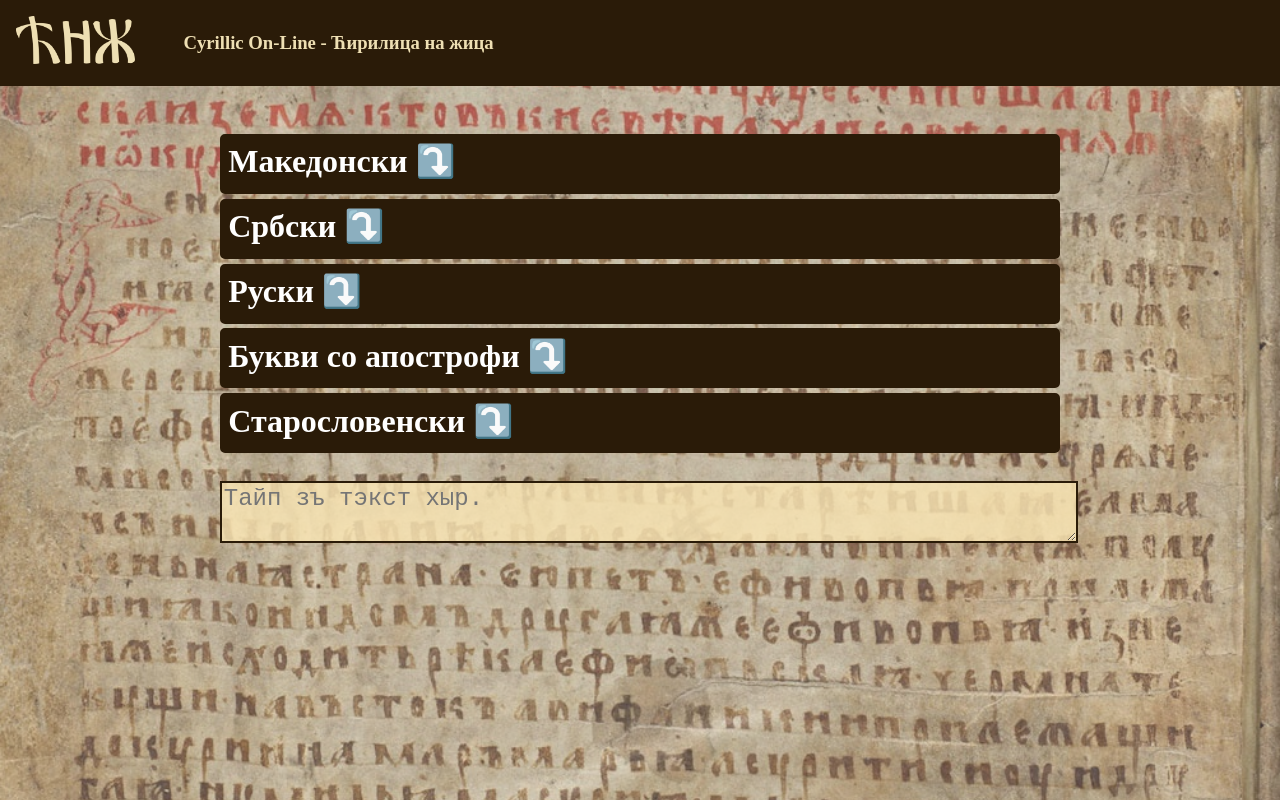
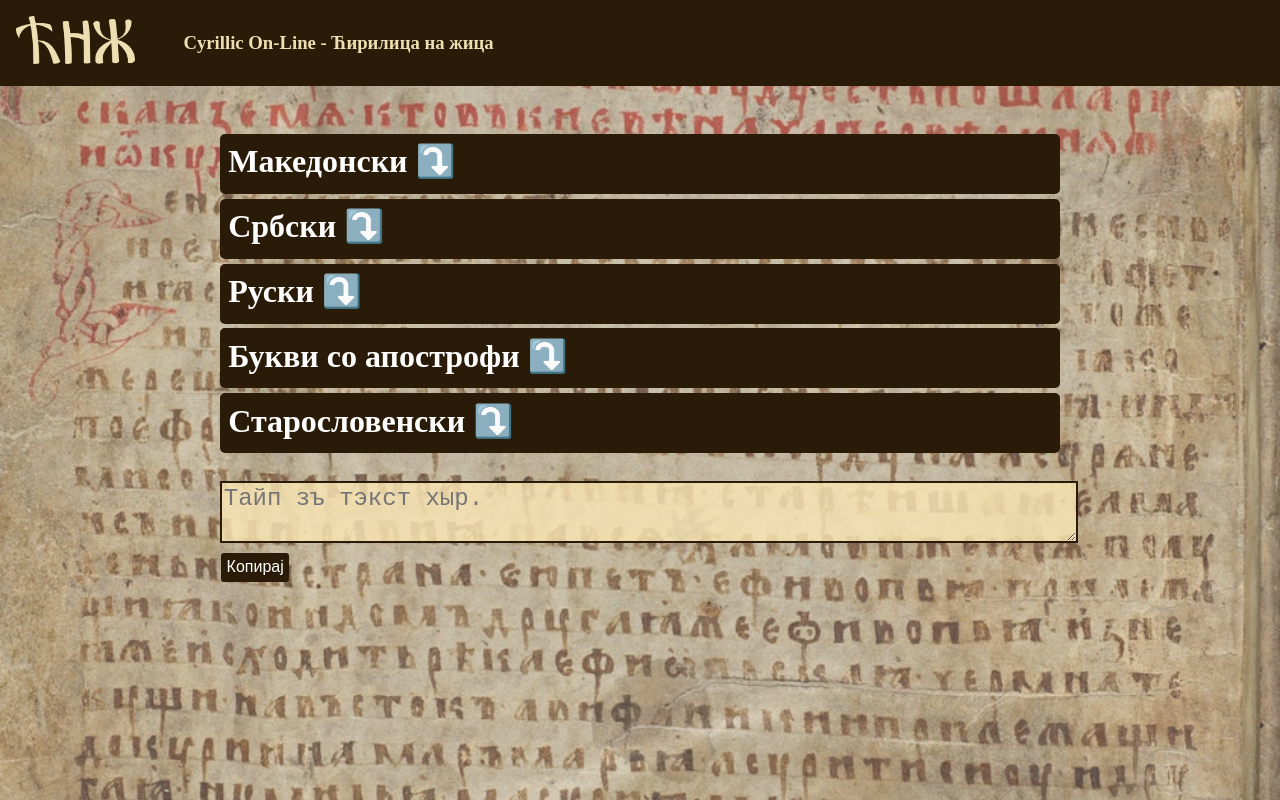
Before and after one commit to JCrocodiloff/Cyrillic-On-Line, a React (Create React App) app: page / in a window 1280 px wide. Built offline with nearby package versions, Linux system fonts and the light colour scheme.

Commit message:
Dodavanje bukvi l i Lj (beva propusteni prethodno) i dodavanje dugme za kopiranje tekst so tooltip.

```diff
--- a/public/styles.css
+++ b/public/styles.css
@@ -72,7 +72,7 @@ h1{
 }
 
 /* ------- DUGME ------*/
-.bukvaDugme{
+.bukvaDugme, .copyBtn{
   margin:0.1rem;
   border: 2px solid #2a1b08;
   border-radius: 3px;
@@ -83,7 +83,7 @@ h1{
   font-size: 1.5rem;
 }
 
-.bukvaDugme:hover{
+.bukvaDugme:hover, .copyBtn:hover{
   background-color: rgba(230,210,150,0.5);
   color: #2a1b08;
   cursor: pointer;
@@ -92,3 +92,9 @@ h1{
 .bukvaDugme:active{
   background-color: rgba(201, 108, 65, 0.5);
 }
+
+/*Dugme za kopiranje */
+.copyBtn{
+  font-size: 1rem;
+  margin: 0.1rem 0.4rem;
+}
--- a/src/components/App.jsx
+++ b/src/components/App.jsx
@@ -2,6 +2,8 @@ import React from "react";
 import Sekcija from "./Sekcija.jsx";
 import Dugme from "./Dugme.jsx";
 import Header from "./Header.jsx";
+import Tooltip from '@material-ui/core/Tooltip';
+import ClickAwayListener from '@material-ui/core/ClickAwayListener';
 import bgImg from "../images/pozadina.png";
 
 function App() {
@@ -66,6 +68,19 @@ function App() {
     setEndPos(startPos+1);
   }
 
+  //Dugme za kopiranje tekst
+  function copyText(){
+    var outputText=document.getElementById("outputTxt");
+    outputText.select();
+    outputText.select(0,99999)
+    document.execCommand("copy");
+    handleTooltipOpen(); //Povikuvanje funkcija da se prikaze tooltip.
+  }
+  //Tooltip
+  const [open, setOpen] = React.useState(false);
+  const handleTooltipClose = () => {setOpen(false);};
+  const handleTooltipOpen = () => {setOpen(true);};
+
   return(
     <div style={{ backgroundImage:`url(${bgImg})`}} className="sve">
       <Header />
@@ -97,6 +112,8 @@ function App() {
         <Dugme text="К" value="К" onClicked={steganjeDugme}/>
         <Dugme text="к" value="к" onClicked={steganjeDugme}/>
         <Dugme text="Л" value="Л" onClicked={steganjeDugme}/>
+        <Dugme text="л" value="л" onClicked={steganjeDugme}/>
+        <Dugme text="Љ" value="Љ" onClicked={steganjeDugme}/>
         <Dugme text="љ" value="љ" onClicked={steganjeDugme}/>
         <Dugme text="М" value="М" onClicked={steganjeDugme}/>
         <Dugme text="м" value="м" onClicked={steganjeDugme}/>
@@ -188,6 +205,26 @@ function App() {
       <br />
       <div className="container">
         <textarea id="outputTxt" onChange={kucanje} value={tekst} placeholder="Тайп зъ тэкст хыр." onClick={cursorPositionClick}></textarea>
+        <ClickAwayListener onClickAway={handleTooltipClose}>
+            <div>
+              <Tooltip
+                PopperProps={{
+                  disablePortal: true,
+                }}
+                onClose={handleTooltipClose}
+                open={open}
+                disableFocusListener
+                disableHoverListener
+                disableTouchListener
+                arrow
+                placement="right"
+                title="Ископирано"
+              >
+                <button className="copyBtn" onClick={copyText}>Копирај</button>
+              </Tooltip>
+            </div>
+          </ClickAwayListener>
+
       </div>
 
     </div>
```
